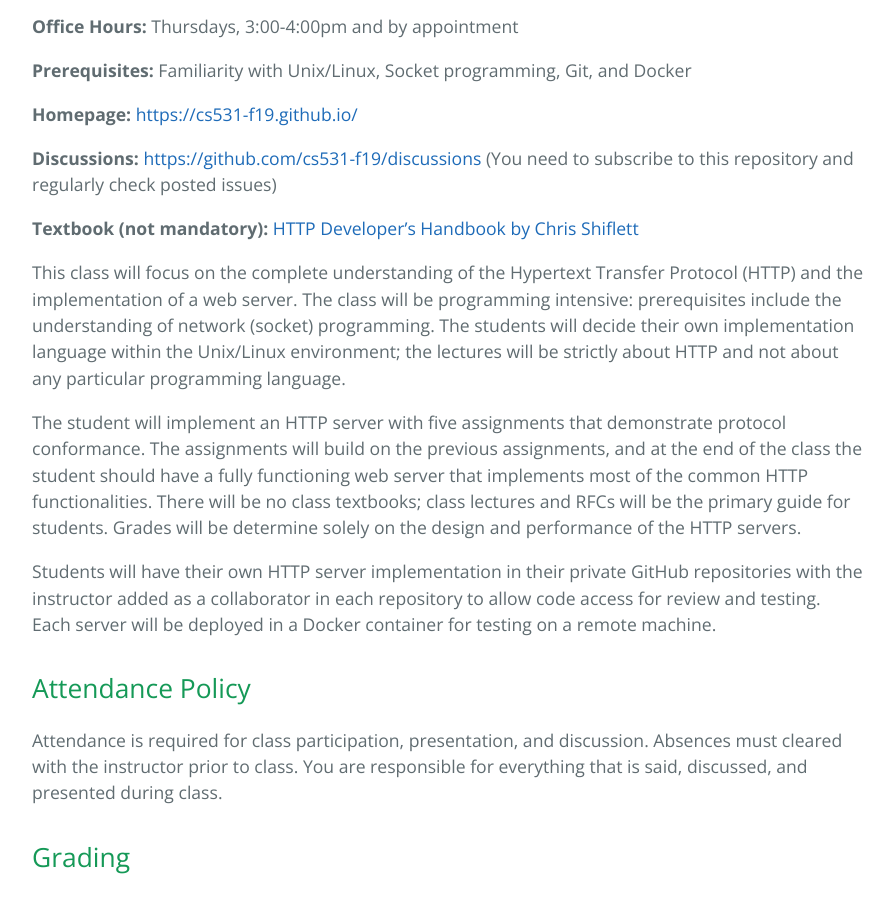
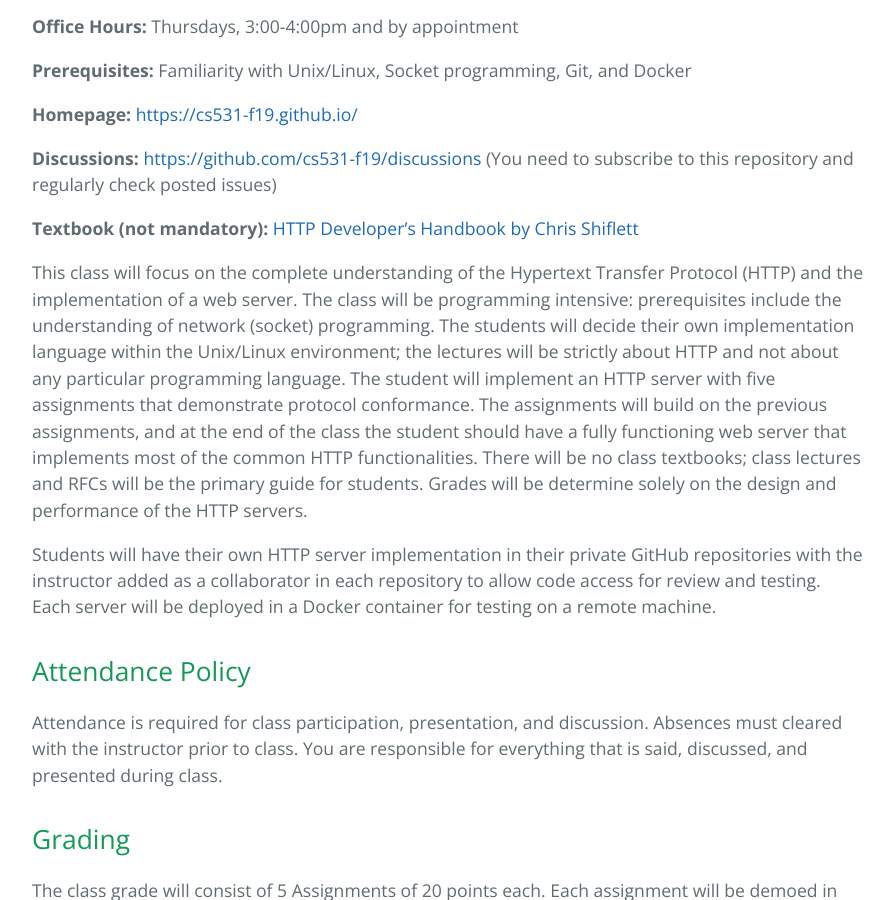
Before and after one commit to cs531-f19/cs531-f19.github.io, a Jekyll site: the page built from syllabus.md, in a window 1280 px wide and 900 px high, scrolled down 608 px. Shown: the whole window, without its empty margins (192-1086 px from the left). Built offline with Jekyll 4.4.1, drawn with Linux system fonts in a browser that asks for light colours; the repository's description, which GitHub fills in, is left out.

Commit message:
Parametrize partials

```diff
--- a/_includes/intro.md
+++ b/_includes/intro.md
@@ -2,3 +2,13 @@ This class will focus on the complete understanding of the Hypertext Transfer Pr
 The class will be programming intensive: prerequisites include the understanding of network (socket) programming.
 The students will decide their own implementation language within the Unix/Linux environment; the lectures will be strictly about
 HTTP and not about any particular programming language.
+
+{%- if include.detail %}
+The student will implement an HTTP server with five assignments that demonstrate protocol conformance.
+The assignments will build on the previous assignments, and at the end of the class the student should have a fully functioning web server that implements most of the common HTTP functionalities.
+There will be no class textbooks; class lectures and RFCs will be the primary guide for students.
+Grades will be determine solely on the design and performance of the HTTP servers.
+
+Students will have their own HTTP server implementation in their private GitHub repositories with the instructor added as a collaborator in each repository to allow code access for review and testing.
+Each server will be deployed in a Docker container for testing on a remote machine.
+{%- endif %}
--- a/syllabus.md
+++ b/syllabus.md
@@ -27,15 +27,7 @@ permalink: /syllabus/
 
 **Textbook (not mandatory):** [HTTP Developer's Handbook by Chris Shiflett](https://www.amazon.com/HTTP-Developers-Handbook-Chris-Shiflett/dp/0672324547)
 
-{% include intro.md %}
-
-The student will implement an HTTP server with five assignments that demonstrate protocol conformance.
-The assignments will build on the previous assignments, and at the end of the class the student should have a fully functioning web server that implements most of the common HTTP functionalities.
-There will be no class textbooks; class lectures and RFCs will be the primary guide for students.
-Grades will be determine solely on the design and performance of the HTTP servers.
-
-Students will have their own HTTP server implementation in their private GitHub repositories with the instructor added as a collaborator in each repository to allow code access for review and testing.
-Each server will be deployed in a Docker container for testing on a remote machine.
+{% include intro.md detail=true %}
 
 ## Attendance Policy
 
```
